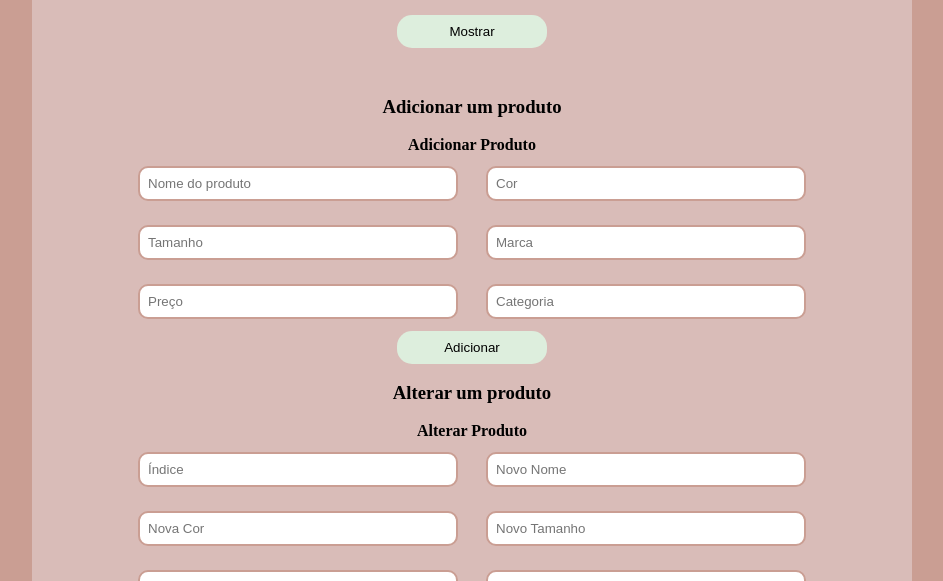
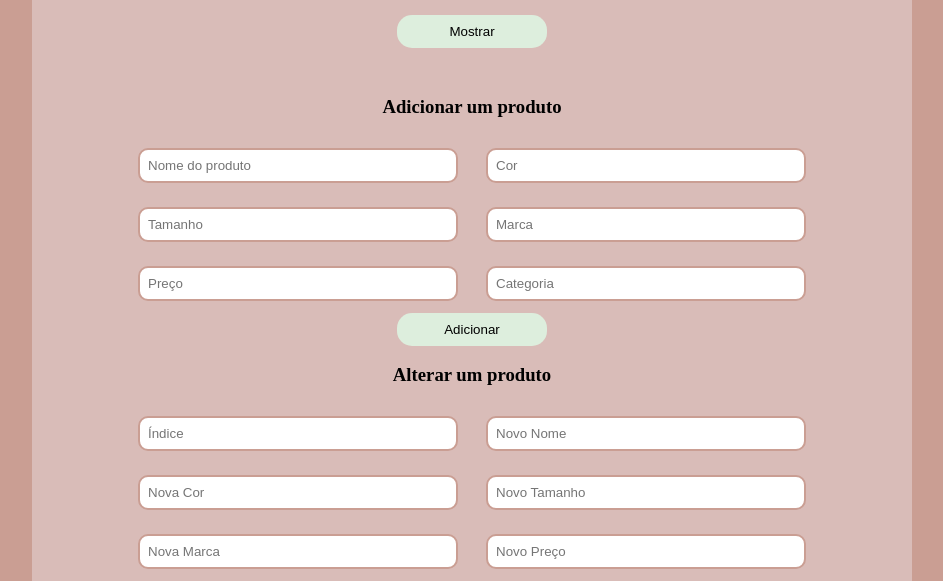
Before and after one commit to KamillySantana/pe-na-moda, a plain HTML site: page index.html in a window 1280 px wide. Shown: the part 244-825 px from the top of the page, without its empty margins (168-1111 px from the left). Drawn offline with Linux system fonts and the light colour scheme.

Commit message:
mudança simples

```diff
--- a/index.html
+++ b/index.html
@@ -27,8 +27,6 @@
         <br>
 
         <div id="adicionar">
-            <h4><strong>Adicionar Produto</strong></h4>
-
             <input type="text" id="nome" placeholder="Nome do produto">
             <input type="text" id="cor" placeholder="Cor">
             <input type="number" id="tamanho" placeholder="Tamanho">
@@ -47,8 +45,6 @@
         <br>
 
         <div id="alterar">
-            <h4><strong>Alterar Produto</strong></h4>
-
             <input type="number" id="indiceAlterar" placeholder="Índice">
             <input type="text" id="novoNome" placeholder="Novo Nome">
             <input type="text" id="novaCor" placeholder="Nova Cor">
```
